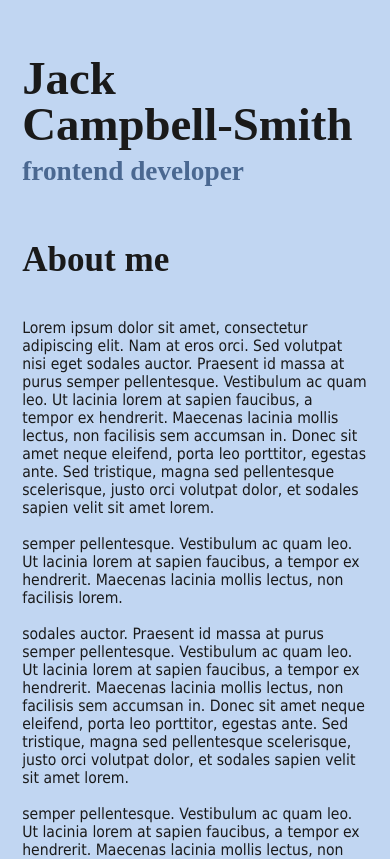
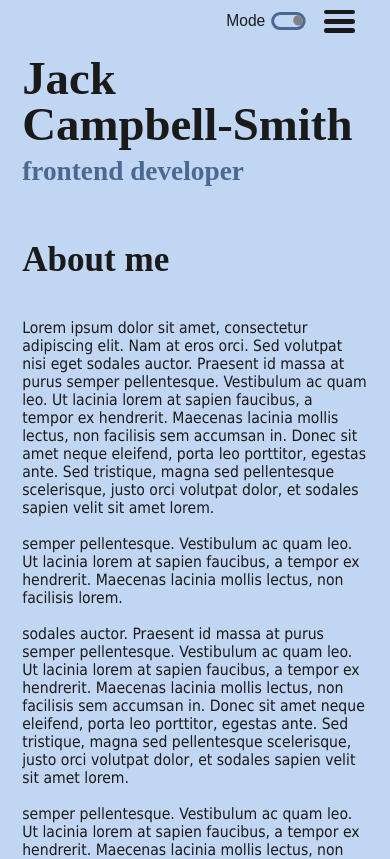
Before and after one commit to Jackfcs/personal-website, a React (Create React App) app: page / in a window 390 px wide. Shown: the top 859 px of the page. Built offline with nearby package versions, Linux system fonts and the light colour scheme.

Commit message:
Added mobile burger menu

```diff
--- a/package.json
+++ b/package.json
@@ -12,6 +12,7 @@
     "@testing-library/user-event": "^12.8.3",
     "gh-pages": "^3.2.3",
     "react": "^17.0.2",
+    "react-burger-menu": "^3.0.6",
     "react-device-detect": "^1.17.0",
     "react-dom": "^17.0.2",
     "react-scripts": "4.0.3",
--- a/public/index.html
+++ b/public/index.html
@@ -24,7 +24,7 @@
       work correctly both with client-side routing and a non-root public URL.
       Learn how to configure a non-root public URL by running `npm run build`.
     -->
-    <title>React App</title>
+    <title>Jack Campbell-Smith Frontend Developer</title>
   </head>
   <body>
     <noscript>You need to enable JavaScript to run this app.</noscript>
--- a/src/components/Menu.js
+++ b/src/components/Menu.js
@@ -1,6 +1,7 @@
-import React, {useState, useEffect} from 'react';
+import React, { useState, useEffect } from "react";
 import Toggle from "./Toggler";
 import styled from "styled-components";
+import { slide as MobMenu } from "react-burger-menu";
 
 const Container = styled.div`
   width: 100vw;
@@ -11,10 +12,13 @@ const Container = styled.div`
   position: fixed;
   top: 0;
   left: 0;
-  z-index: 99999;
+  z-index: 10;
   background: ${({ theme }) => theme.body};
-  z-index; 999;
-`
+
+  @media (max-width: 480px) {
+
+  }
+`;
 
 const ULContainer = styled.div`
   width: 60.2vw;
@@ -25,7 +29,9 @@ position: absolute;
   right: 8vw;
   display: flex;
   align-items: center;
-`
+  @media (max-width: 480px) {
+  }
+`;
 
 const Ul = styled.ul`
   width: 60vw;
@@ -37,36 +43,116 @@ justify-content: space-between;
   align-content: center;
   align-items: middle;
 
-`
+  @media (max-width: 480px) {
+    flex-direction: row;
+    justify-content: flex-end;
+  }
+`;
 
 const Li = styled.li`
-    font-family: 'DM Sans', sans-serif;
+  font-family: "DM Sans", sans-serif;
   font-size: 1.5vw;
   height: 2vw;
   display: block;
   color: ${({ theme }) => theme.text};
-`
+  @media (max-width: 480px) {
+    font-size: 4vw;
+    position: relative;
+    right: 18vw;
+    bottom: 1.1vw;
+  }
+`;
 
 const A = styled.a`
   text-decoration: none;
   display: block;
   color: ${({ theme }) => theme.text};
   font-weight: bold;
-  &:hover{
+  &:hover {
     text-decoration: underline;
   }
-`
+`;
+
+const NewToggle = styled(Toggle)`
+  position: relative;
+  bottom: 0.5vw;
+  right: 3vw;
+  transform: scale(0.8);
+  @media (max-width: 480px) {
+    transform: scale(1.5);
+    right: 15vw;
+  }
+`;
+
+const StyledBurgerMenu = styled.div`
+  /* Position and sizing of burger button */
+  .bm-burger-button {
+    position: fixed;
+    width: 8vw;
+    height: 6vw;
+    left: 83vw;
+    top: 2.5vw;
+  }
+
+  /* Color/shape of burger icon bars */
+  .bm-burger-bars {
+    background: ${({ theme }) => theme.text};
+    border-radius: 5vw;
+    height: 0.1vw;
+  }
+
+  /* Color/shape of burger icon bars on hover*/
+.bm-burger-bars-hover {
+  background: ${({ theme }) => theme.secondaryBG};
+}
+
+  /* Position and sizing of clickable cross button */
+  .bm-cross-button {
+    height: 15vw;
+    width: 15vw;
+  }
+
+  /* Color/shape of close button cross */
+  .bm-cross {
+    background: ${({ theme }) => theme.secondaryBG};
+  }
+
+  /* General sidebar styles */
+  .bm-menu {
+    background: ${({ theme }) => theme.body};
+    font-size: 10vw;
+    color: ${({ theme }) => theme.text}
+    position: relative;
+  }
 
 
-const NewToggle = styled(Toggle)`
+  /* Morph shape necessary with bubble or elastic */
+  .bm-morph-shape {
+    fill: #373a47;
+  }
 
-        position: relative;
-        bottom: .5vw;
-        right: 3vw;
-        transform: scale(0.8);
+  /* Wrapper for item list */
+  .bm-item-list {
+    display: flex;
+    flex-direction: column;
+    justify-content: space-evenly;
+    align-items: center;
+    max-height: 140vw;
+  }
+
+  /* Individual item */
+  .bm-item {
+    display: inline-block;
+    margin: 2vw;
+  }
+
+  /* Styling of overlay */
+  .bm-overlay {
+    background: ${({ theme }) => theme.body};
+  }
+`;
 
 
-`
 
 const Menu = (props) => {
   const [isDesktop, setDesktop] = useState(window.innerWidth > 480);
@@ -80,29 +166,61 @@ const Menu = (props) => {
     return () => window.removeEventListener("resize", updateMedia);
   });
 
+
+
   return (
     <div>
-        {isDesktop? (
+      {isDesktop ? (
         <Container>
           <ULContainer>
             <Ul>
-
-                <Li><A href='#home'>Home</A></Li>
-                <Li><A href='#about'>About</A></Li>
-                <Li><A href='#skills'>Skills</A></Li>
-                <Li><A href='#projects'>Projects</A></Li>
-                <Li><A href='#contact'>Contact</A></Li>
+              <Li>
+                <A href="#home">Home</A>
+              </Li>
+              <Li>
+                <A href="#about">About</A>
+              </Li>
+              <Li>
+                <A href="#skills">Skills</A>
+              </Li>
+              <Li>
+                <A href="#projects">Projects</A>
+              </Li>
+              <Li>
+                <A href="#contact">Contact</A>
+              </Li>
               <Li>Mode</Li>
-                <NewToggle theme={props.theme} toggleTheme={props.toggleTheme} ></NewToggle>
-
-
+              <NewToggle
+                theme={props.theme}
+                toggleTheme={props.toggleTheme}
+              ></NewToggle>
             </Ul>
           </ULContainer>
         </Container>
-        ) : (<div></div>
+      ) : (
+        <Container>
+          <ULContainer>
+            <Ul>
+              <Li>Mode</Li>
+              <NewToggle
+                theme={props.theme}
+                toggleTheme={props.toggleTheme}
+              ></NewToggle>
+            </Ul>
+          </ULContainer>
+          <StyledBurgerMenu>
+            <MobMenu right width={"100%"}>
+                <A href="#home">Home</A>
+                <A href="#about">About</A>
+                <A href="#skills">Skills</A>
+                <A href="#projects">Projects</A>
+                <A href="#contact">Contact</A>
+            </MobMenu>
+          </StyledBurgerMenu>
+        </Container>
       )}
     </div>
-    )
-}
+  );
+};
 
-export default Menu
+export default Menu;
--- a/src/components/Toggler.js
+++ b/src/components/Toggler.js
@@ -21,8 +21,8 @@ align-items: center;
 `;
 
 const Ball = styled.span`
-    transition: all 0.5s linear
-    position: absolute
+    transition: all 0.5s ease;
+    //position: absolute;
     content: "";
     bottom: 0rem;
     right: 0rem;
@@ -33,6 +33,11 @@ const Ball = styled.span`
     background: grey;
     transform: ${prop => prop.isLight ? 'translateX(0)' : 'translateX(3vw)'};
     left: ${prop => prop.isLight ?  'calc(ovw)' : 'calc(1vw)'};
+
+    @media (max-width: 480px) {
+        width: 1.8vw;
+        height: 1.8vw;
+    }
 
 `
 const Toggle = ({theme,  toggleTheme, className}) => {
```
Also changed, not shown: 1 other file (tests, documents, lock files or other folders). Lines whose indentation alone changed are shown as unchanged.
